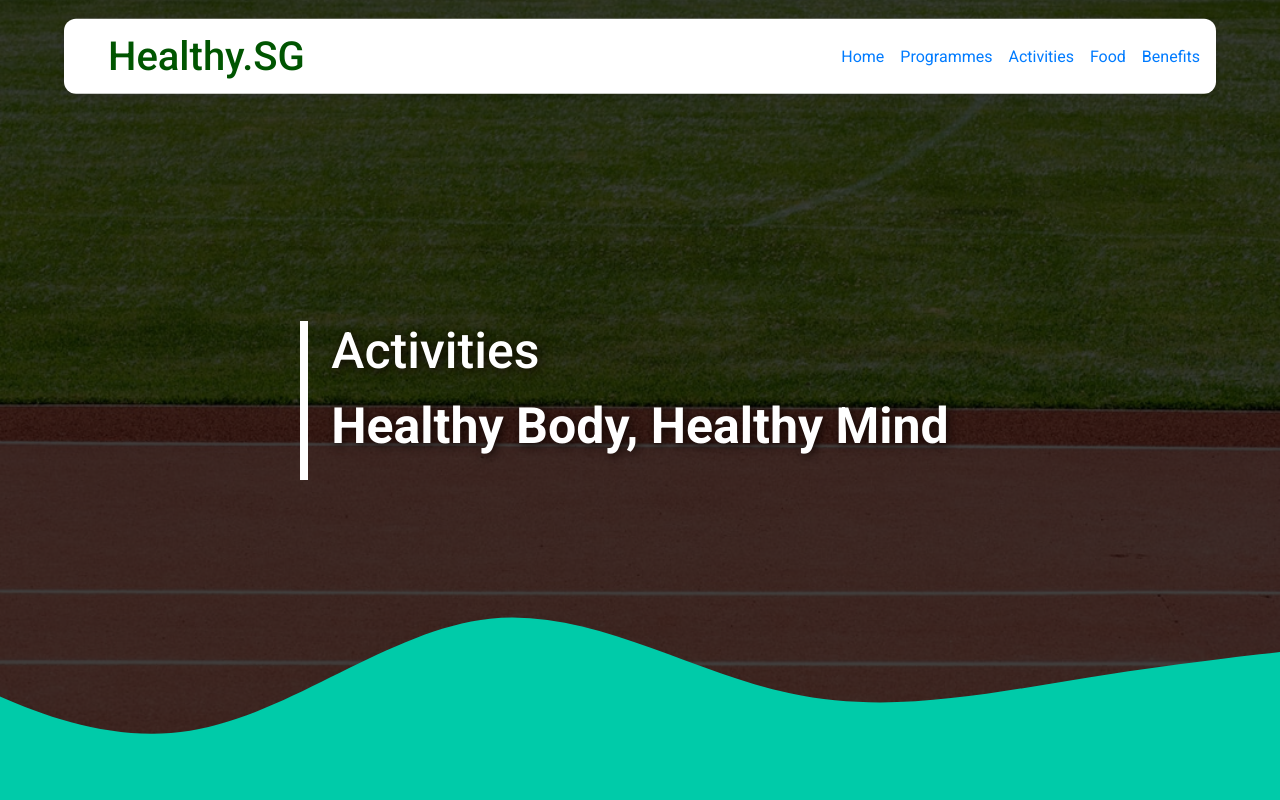
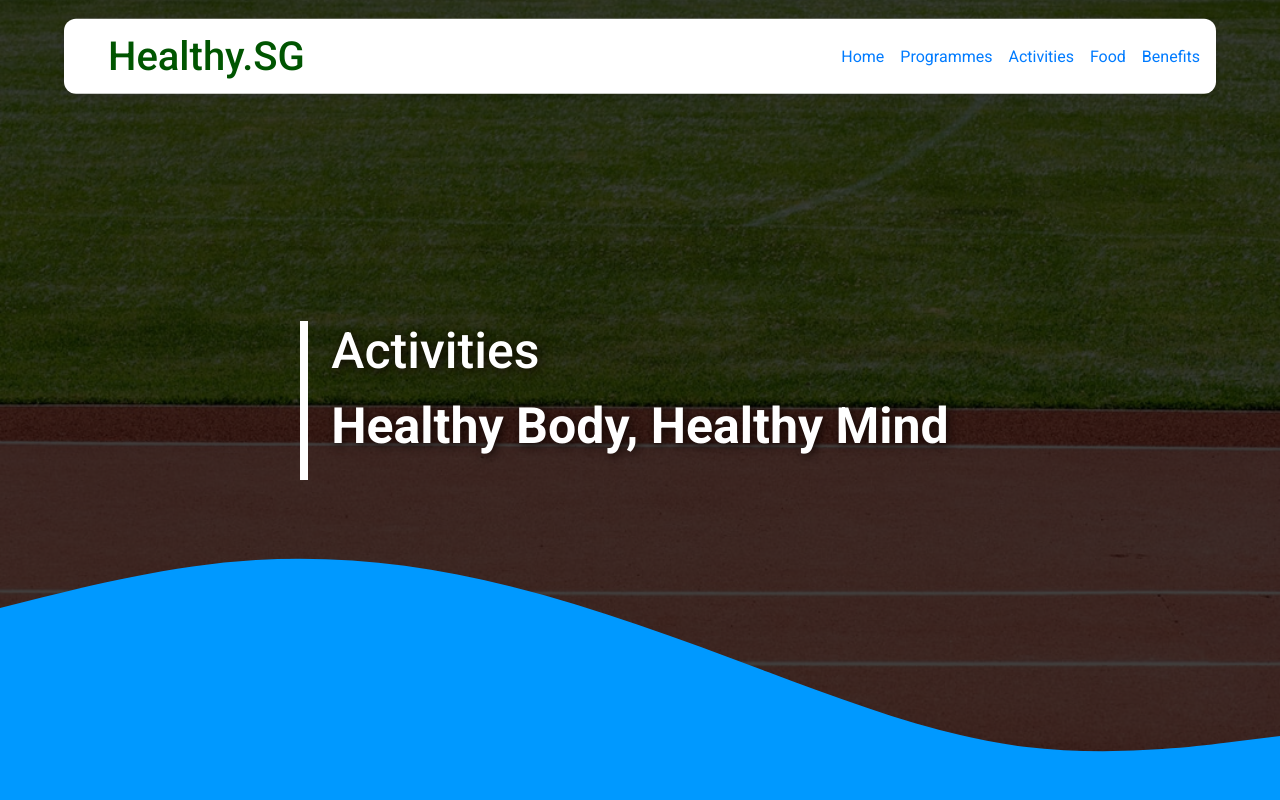
Before and after one commit to achrinza/np-fed-healthyliving, a Next.js app in the folder concept-demo/nextjs/: page /activities in a window 1280 px wide. Shown: the top 800 px of the page. Built offline with nearby package versions, Linux system fonts and the light colour scheme; a web font is replaced by a local one.

Commit message:
Feat/activities (#40)
* form

* completed

* new  header

* final

```diff
--- a/concept-demo/nextjs/pages/activities.tsx
+++ b/concept-demo/nextjs/pages/activities.tsx
@@ -34,9 +34,11 @@ export default function Homepage() {
                 </Hero>
 
                 <div className="block-hero-transitioner-wrapper">
-                    <svg className="block-hero-transitioner" xmlns="http://www.w3.org/2000/svg" height="320px" width="100%" preserveAspectRatio="none" viewBox="0 0 1440 320">
-                        <path fill="#00cba9" fillOpacity="1" d="M0,160L48,186.7C96,213,192,267,288,250.7C384,235,480,149,576,138.7C672,128,768,192,864,213.3C960,235,1056,213,1152,197.3C1248,181,1344,171,1392,165.3L1440,160L1440,320L1392,320C1344,320,1248,320,1152,320C1056,320,960,320,864,320C768,320,672,320,576,320C480,320,384,320,288,320C192,320,96,320,48,320L0,320Z"></path>
-                    </svg>
+                <svg xmlns="http://www.w3.org/2000/svg" height="320px" width="100%" preserveAspectRatio="none" viewBox="0 0 1440 320">
+                    <path fill="#0099ff" fill-opacity="1" d="M0,128L48,117.3C96,107,192,85,288,80C384,75,480,85,576,106.7C672,128,768,160,864,192C960,224,1056,256,1152,266.7C1248,277,1344,267,1392,261.3L1440,256L1440,320L1392,320C1344,320,1248,320,1152,320C1056,320,960,320,864,320C768,320,672,320,576,320C480,320,384,320,288,320C192,320,96,320,48,320L0,320Z"></path>
+                </svg>
+
+
                 </div>
             </div>
             <div className="explaination">
```
